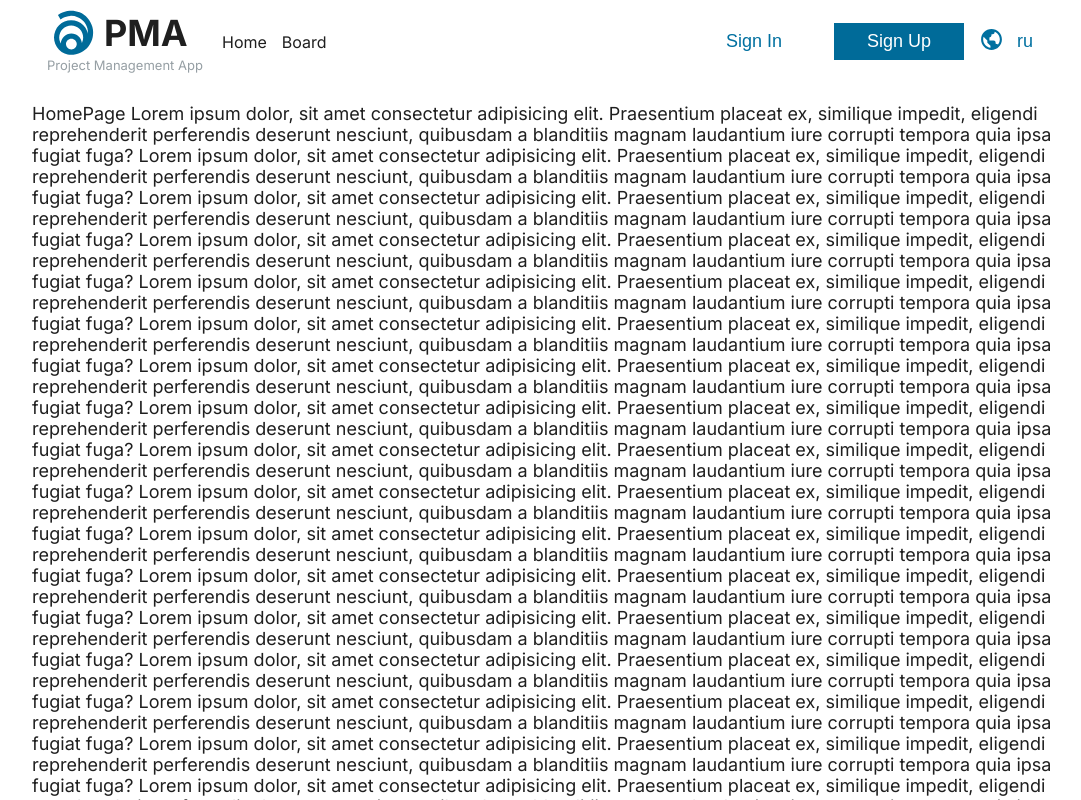
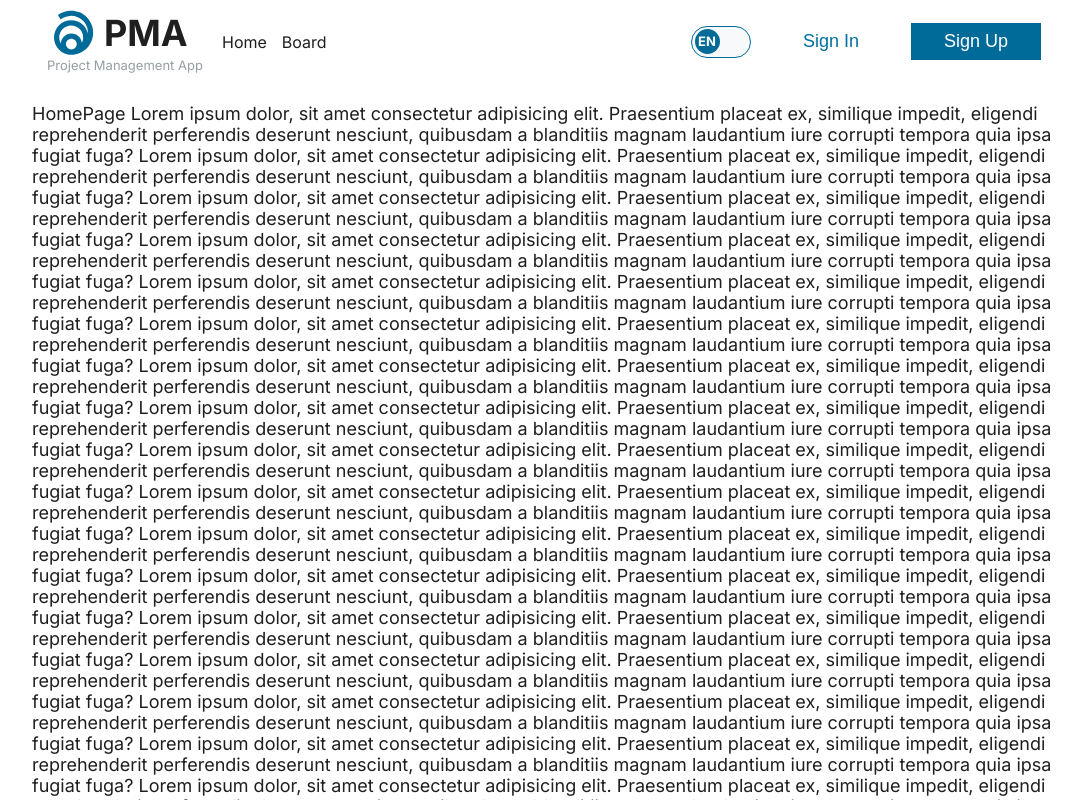
Before and after one commit to pug000/project-management-app, a React (Create React App) app: page /#/ in a window 1280 px wide. Shown: the top 800 px of the page, without its empty margins (96-1177 px from the left). Built offline with nearby package versions, Linux system fonts and the light colour scheme.

Commit message:
refactor: add checkbox lang switcher, change words in json, remove icon switcher, replaced switcher

```diff
--- a/src/components/Header/Header.tsx
+++ b/src/components/Header/Header.tsx
@@ -46,6 +46,7 @@ function Header() {
           ))}
         </HeaderContainerElements>
         <HeaderContainerElements>
+          <LangSwitcher />
           {headerSignItems.map(({ id, text, link, color, backgroundColor }) => (
             <HeaderLink to={link} key={id}>
               <Button
@@ -57,7 +58,6 @@ function Header() {
               />
             </HeaderLink>
           ))}
-          <LangSwitcher />
         </HeaderContainerElements>
       </HeaderContainer>
     </HeaderWrapper>
--- a/src/components/Header/LangSwitcher/IconElement/Icon.tsx
+++ /dev/null
@@ -1,22 +0,0 @@
-import React, { useMemo } from 'react';
-import { IconContext } from 'react-icons';
-import { BiWorld } from 'react-icons/bi';
-
-import theme from 'styles/theme';
-
-function Icon() {
-  const IconContextProviderValue = useMemo(
-    () => ({ color: theme.colors.primaryColor, size: theme.fontSizes.h4 }),
-    []
-  );
-
-  return (
-    <IconContext.Provider value={IconContextProviderValue}>
-      <div>
-        <BiWorld />
-      </div>
-    </IconContext.Provider>
-  );
-}
-
-export default Icon;
--- a/src/components/Header/LangSwitcher/LangSwitcher.style.tsx
+++ b/src/components/Header/LangSwitcher/LangSwitcher.style.tsx
@@ -7,4 +7,62 @@ const LangWrapper = styled.div`
   gap: 5px;
 `;
 
-export default LangWrapper;
+const CheckboxContainer = styled.div`
+  position: relative;
+  width: 60px;
+  height: 32px;
+  margin: 0 auto;
+  overflow: hidden;
+  border: solid 1px ${({ theme }) => theme.colors.backgroundDarkBlue};
+  border-radius: 100px;
+  background-color: ${({ theme }) => theme.colors.backgroundGrey};
+`;
+
+const CheckboxSwitcher = styled.div`
+  z-index: 2;
+
+  &:before {
+    content: 'EN';
+    position: absolute;
+    top: 2.5px;
+    left: 3px;
+    width: 25px;
+    height: 25px;
+    color: ${({ theme }) => theme.colors.textButton};
+    font-size: 13px;
+    font-weight: bold;
+    line-height: 0.5;
+    padding: 9px 3px;
+    background-color: ${({ theme }) => theme.colors.backgroundDarkBlue};
+    border-radius: 50%;
+    transition: ${({ theme }) => theme.effects.transition},
+      left 0.3s cubic-bezier(0.18, 0.89, 0.35, 1.15);
+  }
+`;
+
+const InputCheckbox = styled.input`
+  position: relative;
+  width: 100%;
+  height: 100%;
+  padding: 0;
+  margin: 0;
+  opacity: 0;
+  cursor: pointer;
+  z-index: 3;
+
+  &:active + ${CheckboxSwitcher}:before {
+    width: 46px;
+    border-radius: 100px;
+  }
+
+  &:checked + ${CheckboxSwitcher}:before {
+    content: 'RU';
+    left: 30px;
+  }
+
+  &:checked:active + ${CheckboxSwitcher}:before {
+    margin-left: -26px;
+  }
+`;
+
+export { LangWrapper, CheckboxContainer, InputCheckbox, CheckboxSwitcher };
--- a/src/components/Header/LangSwitcher/LangSwitcher.tsx
+++ b/src/components/Header/LangSwitcher/LangSwitcher.tsx
@@ -2,12 +2,12 @@ import React, { useCallback } from 'react';
 import i18n from 'localization/i18n';
 import i18next from 'i18next';
 
-import theme from 'styles/theme';
-
-import Button from 'components/Button/Button';
-import Icon from './IconElement/Icon';
-
-import LangWrapper from './LangSwitcher.style';
+import {
+  LangWrapper,
+  CheckboxContainer,
+  InputCheckbox,
+  CheckboxSwitcher,
+} from './LangSwitcher.style';
 
 function LangSwitcher() {
   const changeLanguage = useCallback((language: string) => {
@@ -16,15 +16,13 @@ function LangSwitcher() {
 
   return (
     <LangWrapper>
-      <Icon />
-      <Button
-        text={i18next.language === 'en' ? 'ru' : 'en'}
-        type="button"
-        width="20px"
-        color={theme.colors.primaryColor}
-        backgroundColor={theme.colors.backgroundWhite}
-        callback={() => changeLanguage(i18next.language === 'en' ? 'ru' : 'en')}
-      />
+      <CheckboxContainer>
+        <InputCheckbox
+          type="checkbox"
+          onClick={() => changeLanguage(i18next.language === 'en' ? 'ru' : 'en')}
+        />
+        <CheckboxSwitcher />
+      </CheckboxContainer>
     </LangWrapper>
   );
 }
--- a/src/localization/languages.json
+++ b/src/localization/languages.json
@@ -62,13 +62,13 @@
       },
       "signUp": {
         "title": "Регистрация",
-        "text": "Зарегистрироваться",
+        "text": "Регистрация",
         "account": "Уже есть учетная запись? Войти",
         "error": "Пользователь с таким логином уже занят"
       },
       "signIn": {
-        "title": "Войти",
-        "text": "Войти",
+        "title": "Вход",
+        "text": "Вход",
         "account": "Ещё нет учетной записи? Зарегистрироваться",
         "error": "Пользователь с таким логином не найден"
       },
```
